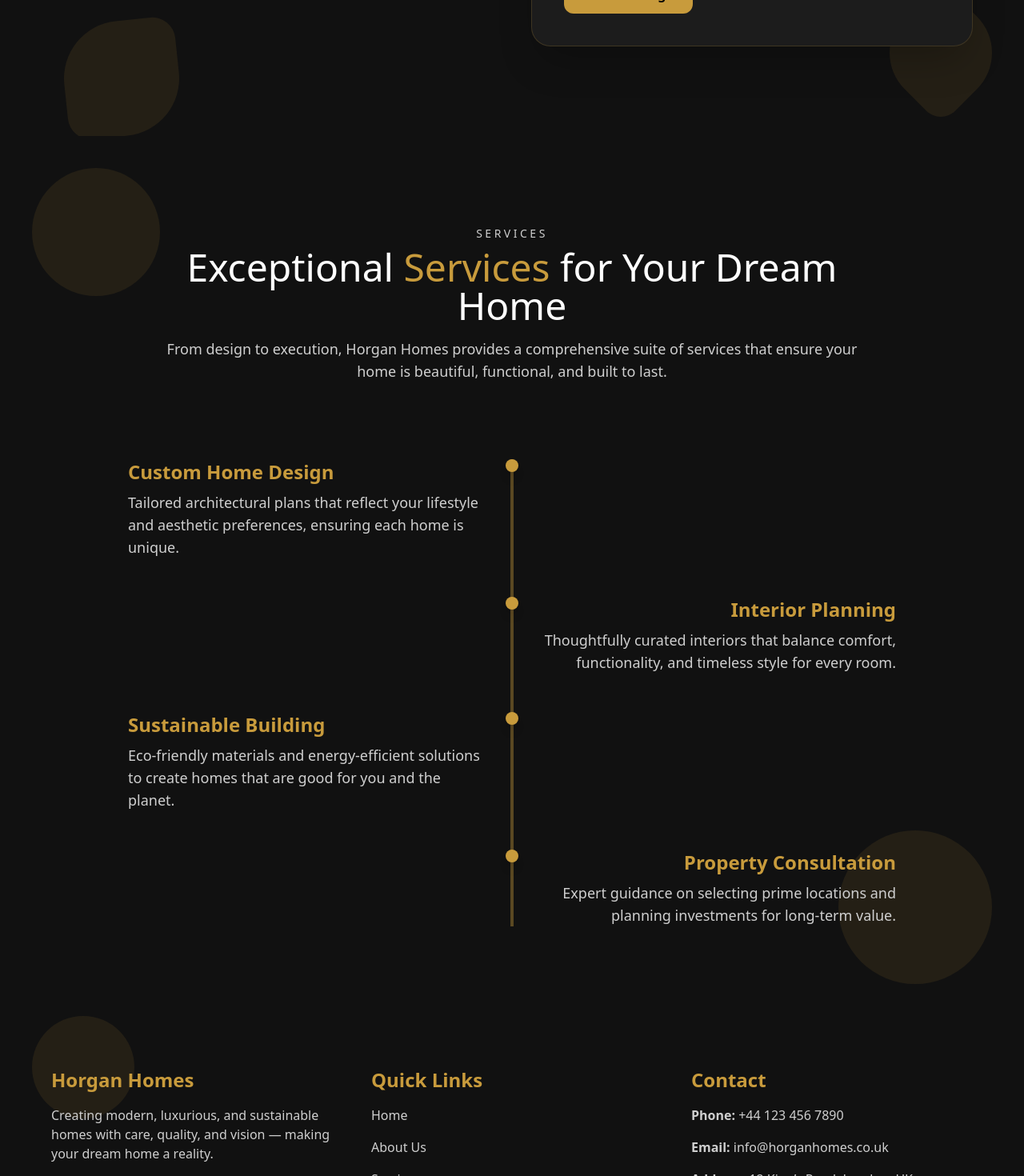
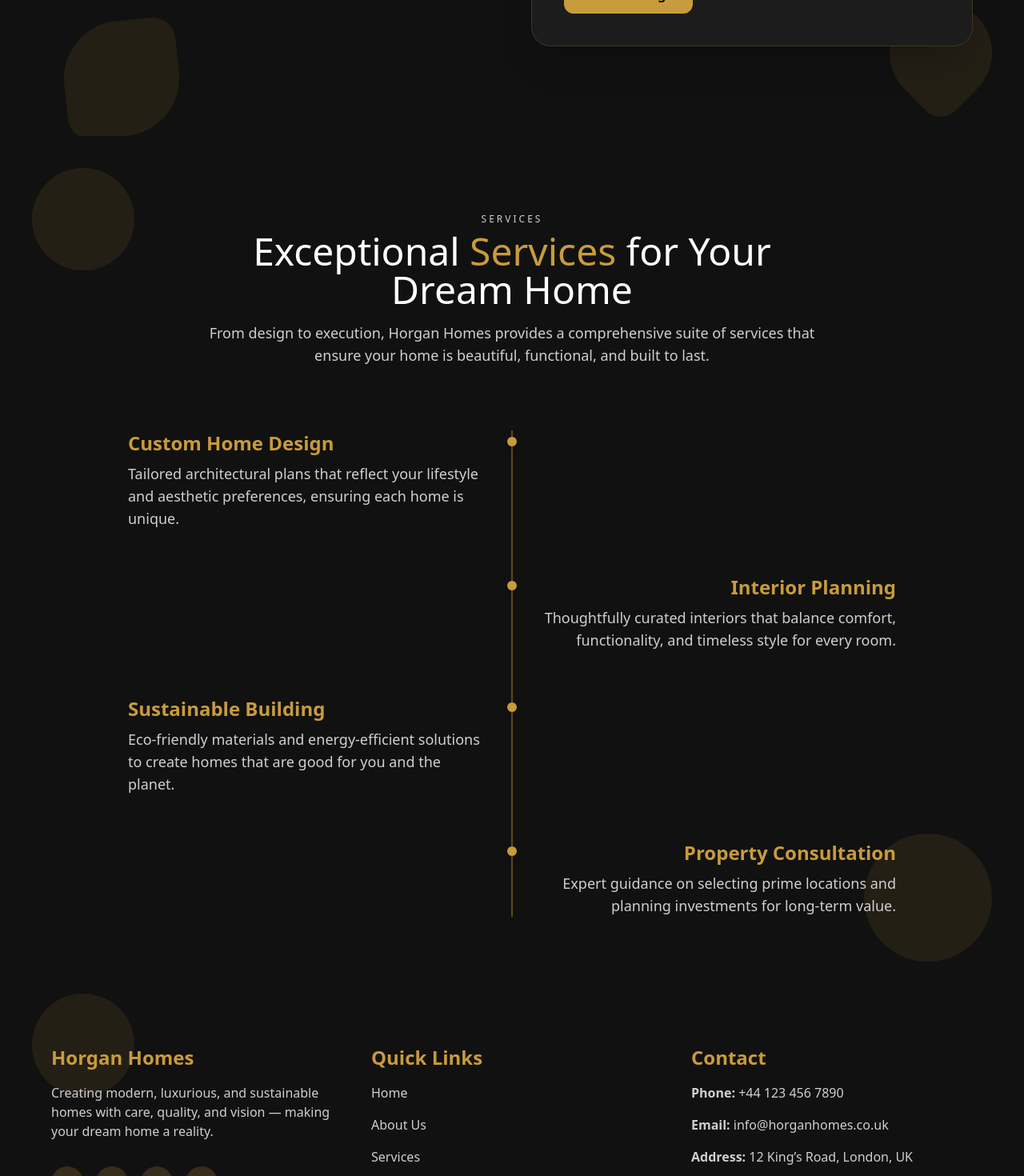
Before and after one commit to kreativecodes292/horganhomes, a React (Create React App) app: page / in a window 1280 px wide. Shown: the part 2654-4124 px from the top of the page at 80% size. Built offline with nearby package versions, Linux system fonts and the light colour scheme.

Commit message:
Update Services.jsx

```diff
--- a/src/sections/Services.jsx
+++ b/src/sections/Services.jsx
@@ -21,51 +21,65 @@ export default function Services() {
   ];
 
   return (
-    <section id="services" className="relative bg-[#111111] text-[#FFFFFF] py-28 px-6 md:px-16 overflow-hidden">
+    <section
+      id="services"
+      className="relative bg-[#111111] text-white py-24 px-4 sm:px-6 md:px-16 overflow-hidden"
+    >
+      {/* Floating shapes */}
+      <div className="absolute top-10 left-10 w-32 h-32 bg-[#C89B3C]/10 rounded-full animate-pulse-slow z-0"></div>
+      <div className="absolute bottom-10 right-10 w-40 h-40 bg-[#C89B3C]/10 rounded-full animate-pulse-slow z-0"></div>
 
-      {/* Floating abstract shapes */}
-      <div className="absolute top-10 left-10 w-40 h-40 bg-[#C89B3C]/10 rounded-full animate-pulse-slow z-0"></div>
-      <div className="absolute bottom-10 right-10 w-48 h-48 bg-[#C89B3C]/10 rounded-full animate-pulse-slow z-0"></div>
-
-      {/* SECTION HEADER */}
+      {/* Header */}
       <motion.div
-        initial={{ opacity: 0, y: 50 }}
+        initial={{ opacity: 0, y: 40 }}
         whileInView={{ opacity: 1, y: 0 }}
         viewport={{ once: true }}
-        transition={{ duration: 1 }}
-        className="max-w-4xl mx-auto text-center mb-24 relative z-10"
+        transition={{ duration: 0.8 }}
+        className="max-w-3xl mx-auto text-center mb-20 relative z-10"
       >
-        <p className="uppercase text-sm tracking-[0.25em] text-[#CFCFCF]">Services</p>
-        <h2 className="text-3xl md:text-5xl font-heading mt-2">
+        <p className="uppercase text-xs tracking-[0.25em] text-[#CFCFCF]">
+          Services
+        </p>
+        <h2 className="text-3xl sm:text-4xl md:text-5xl font-heading mt-2">
           Exceptional <span className="text-[#C89B3C]">Services</span> for Your Dream Home
         </h2>
-        <p className="mt-4 text-[#CFCFCF] text-base md:text-lg leading-relaxed">
+        <p className="mt-4 text-[#CFCFCF] text-sm sm:text-base md:text-lg leading-relaxed">
           From design to execution, Horgan Homes provides a comprehensive suite of services that ensure your home is beautiful, functional, and built to last.
         </p>
       </motion.div>
 
-      {/* TIMELINE / SERVICES LIST */}
+      {/* Timeline */}
       <div className="max-w-5xl mx-auto relative z-10">
         {/* Vertical line */}
-        <div className="absolute top-0 left-4 md:left-1/2 w-1 h-full bg-[#C89B3C]/40 -translate-x-1/2"></div>
+        <div className="absolute top-0 left-2 sm:left-4 md:left-1/2 w-[2px] h-full bg-[#C89B3C]/40 md:-translate-x-1/2"></div>
 
-        <div className="flex flex-col gap-12">
+        <div className="flex flex-col gap-14">
           {services.map((service, i) => (
             <motion.div
               key={i}
-              initial={{ opacity: 0, x: i % 2 === 0 ? -50 : 50 }}
-              whileInView={{ opacity: 1, x: 0 }}
+              initial={{ opacity: 0, y: 30 }}
+              whileInView={{ opacity: 1, y: 0 }}
               viewport={{ once: true }}
-              transition={{ duration: 1, delay: i * 0.2 }}
-              className={`flex flex-col md:flex-row items-start md:items-center gap-6 relative`}
+              transition={{ duration: 0.6, delay: i * 0.15 }}
+              className="relative pl-8 sm:pl-12 md:pl-0"
             >
               {/* Dot */}
-              <div className="absolute left-0 md:left-1/2 -translate-x-1/2 top-2 md:top-0 w-4 h-4 rounded-full bg-[#C89B3C] z-10 shadow-lg"></div>
+              <div className="absolute left-1 sm:left-2 md:left-1/2 top-2 w-3 h-3 rounded-full bg-[#C89B3C] shadow-lg md:-translate-x-1/2"></div>
 
-              {/* Text content */}
-              <div className={`md:max-w-md ${i % 2 === 0 ? "md:ml-8 text-left" : "md:mr-8 md:ml-auto text-left md:text-right"}`}>
-                <h3 className="text-xl md:text-2xl font-semibold text-[#C89B3C]">{service.title}</h3>
-                <p className="text-[#CFCFCF] text-base md:text-lg mt-2 leading-relaxed">{service.desc}</p>
+              {/* Content */}
+              <div
+                className={`max-w-full md:max-w-md ${
+                  i % 2 === 0
+                    ? "md:ml-8 md:text-left"
+                    : "md:mr-8 md:ml-auto md:text-right"
+                }`}
+              >
+                <h3 className="text-lg sm:text-xl md:text-2xl font-semibold text-[#C89B3C]">
+                  {service.title}
+                </h3>
+                <p className="mt-2 text-[#CFCFCF] text-sm sm:text-base md:text-lg leading-relaxed">
+                  {service.desc}
+                </p>
               </div>
             </motion.div>
           ))}
```
